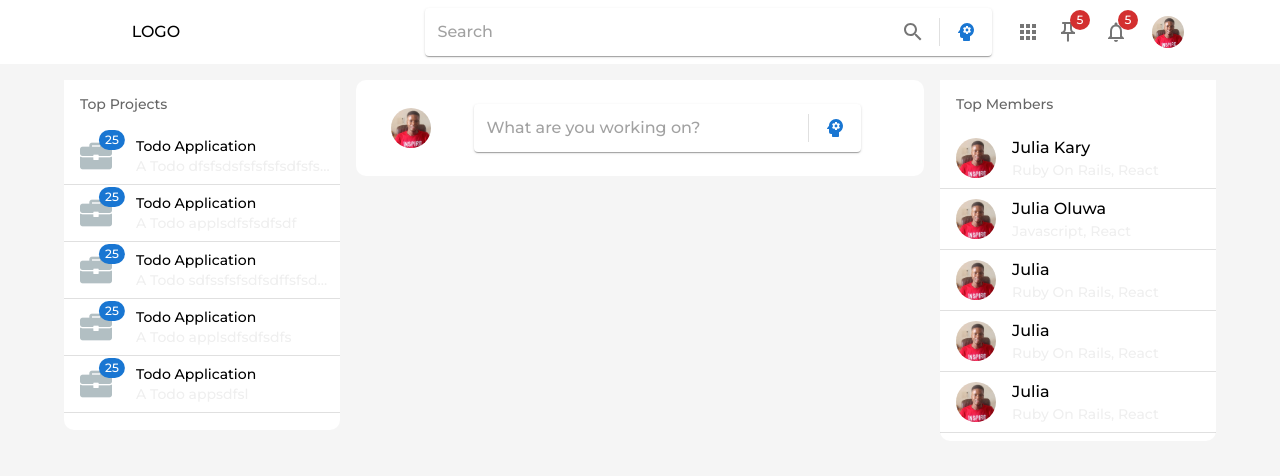
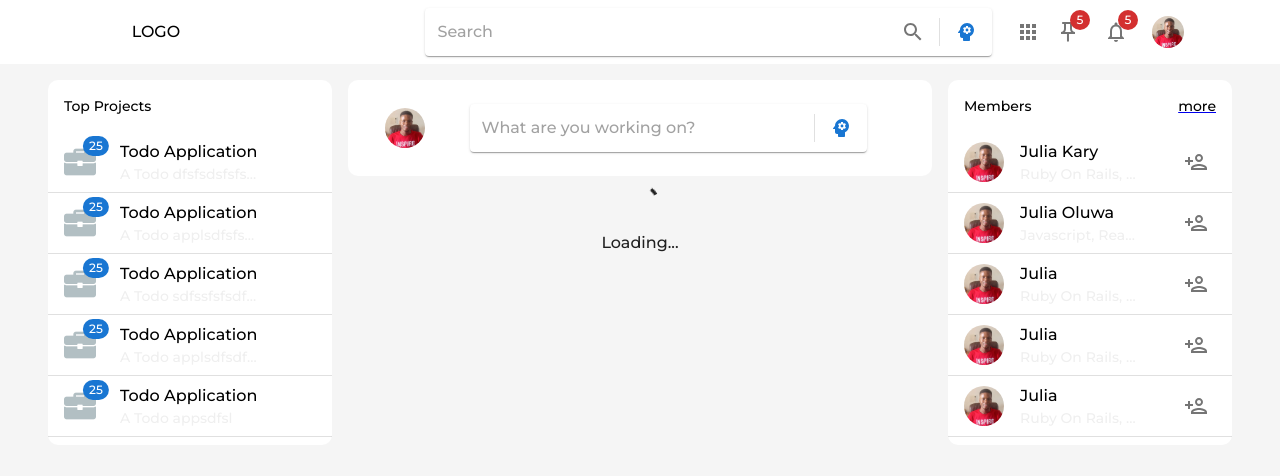
Before and after one commit to johnnonsoBetter/xplusportfolio, a React (Create React App) app: page /xpo in a window 1280 px wide. Shown: the top 476 px of the page. Built offline with nearby package versions, Linux system fonts and the light colour scheme.

Commit message:
created the activity feed loader component

```diff
--- a/src/components/home/Home.js
+++ b/src/components/home/Home.js
@@ -23,7 +23,7 @@ export default function HideAppBar(props) {
       <CssBaseline />
         <MyAppbar />
         <Toolbar />
-        <Container>
+        <Container sx={{pr: {xs: "4px", sm: 1}, pl: {xs: "4px", sm: 1}}}>
         <Box sx={{ my: 2 }}>
           <Switch >
 
--- a/src/components/home/MyAppbar.js
+++ b/src/components/home/MyAppbar.js
@@ -67,7 +67,7 @@ export default function MyAppbar(props) {
 
     return (
         <>
-        <Box sx={{display: {xs: 'none', sm: 'block'}}} >
+        <Box  >
             <ElevationScroll  {...props}>
                 <AppBar sx={{backgroundColor: "white"}} >
                     <Container  >
@@ -79,7 +79,7 @@ export default function MyAppbar(props) {
             </ElevationScroll>
         </Box>
 
-        <Box sx={{display: {xs: 'block', sm: 'none'}}} >
+        {/* <Box sx={{display: {xs: 'block', sm: 'none'}}} >
             <HideOnScroll  {...props}>
                 <AppBar sx={{backgroundColor: "white"}} >
                     <Container  >
@@ -89,7 +89,7 @@ export default function MyAppbar(props) {
                     </Container>
                 </AppBar>
             </HideOnScroll>
-        </Box>
+        </Box> */}
 
 
         </>
--- a/src/components/home/feeds/Feed.js
+++ b/src/components/home/feeds/Feed.js
@@ -13,17 +13,17 @@ export default function Feed() {
                 <Grid item sx={{display: {xs: "none", sm: "none", md: "none", lg: "block"}}}  lg={3} >
                 <TopProjects />
                 </Grid>
-                <Grid item xs={12} sm={8} md={8} lg={6} >
+                <Grid item xs={12} sm={12} md={8} lg={6} >
                     <ActivityContainer />
                 </Grid>
-                <Grid item sm={4} sx={{display: {xs: "none", sm: "block", md: "block"}}} md={4} lg={3} >
+                <Grid item sm={4} sx={{display: {xs: "none", sm: "none", md: "block"}}} md={4} lg={3} >
 
                     <TopMembers />
                 </Grid>
                 <Grid item xs={12} sm={8} md={8} lg={6} >
 
                 </Grid>
-                <Grid  item sm={4} sx={{display: {xs: "none", sm: "block", md: "block", lg: "none"}}} md={4} lg={3} >
+                <Grid  item sm={4} sx={{display: {xs: "none", sm: "none", md: "block", lg: "none"}}} md={4} lg={3} >
 
                 <TopProjects />
                 </Grid>
--- a/src/components/home/feeds/activities/ActivityContainer.js
+++ b/src/components/home/feeds/activities/ActivityContainer.js
@@ -1,14 +1,10 @@
-import { Avatar, Box, Paper, Skeleton, Stack, Typography } from '@mui/material'
+import {  Box } from '@mui/material'
 import React from 'react'
 
-import InputBase from '@mui/material/InputBase';
-import Divider from '@mui/material/Divider';
-import IconButton from '@mui/material/IconButton';
-
-import {  PsychologyRounded,  } from '@mui/icons-material';
 import { Switch, Route } from 'react-router-dom';
 import { useRouteMatch } from 'react-router-dom';
 import { Redirect } from 'react-router-dom';
+import ActivityPage from './ActivityPage';
 
 export default function ActivityContainer() {
 
@@ -19,85 +15,11 @@ export default function ActivityContainer() {
         <Box width="100%">
 
             <Switch >
-                <Route path={path + "/projects/:slug"} render={() => <p> project</p>} />
-                <Route  path={path + "/members"} render={() => <p> members</p>} />
-                <Route exact path={path}  render={() => <MyMiniInfo /> } />
+                <Route path={`${path}/projects/:slug`} render={() => <p> project</p>} />
+                <Route  path={`${path}/members`} render={() => <p> members</p>} />
+                <Route exact path={path}  render={() => <ActivityPage /> } />
                 <Redirect to="/404"  />
             </Switch>
         </Box>
     )
 }
-
-
-function MyMiniInfo() {
-
-const AnticipationCreator = ()=> {
-  return (
-    <Paper
-      component="form"
-      sx={{ p: '2px 4px', display: "flex", alignItems: 'center', width: "100%" }}
-    >
-
-      <InputBase
-        sx={{ ml: 1, flex: 1, width: "100%"}}
-        fullWidth
-
-        placeholder="What are you working on? "
-        inputProps={{ 'aria-label': 'What are you working on?' }}
-      />
-
-      <Divider sx={{ height: 28, m: 0.5 }} orientation="vertical" />
-      <IconButton color="primary" sx={{ p: '10px' }} aria-label="directions">
-        <PsychologyRounded />
-      </IconButton>
-
-    </Paper>
-  );
-}
-
-
-
-
-
-
-
-    return (
-        <Box>
-            <Paper elevation="none" sx={{minHeight: 10, width: "100%", borderRadius: "10px"}} >
-                <Box display="flex" p={1} width="100%" alignItems="center" justifyContent="flex-start" >
-                    <Box width="20%" height="100%" display="flex" justifyContent="center" >
-                        <Avatar src="/images/pics.jpg" alt="pics" width={50} height={50} sx={{mr: 2}}/>
-                    </Box>
-
-                    <Stack width="70%" sx={{my: 2}}   >
-                        <AnticipationCreator />
-
-                    </Stack>
-
-
-                </Box>
-
-            </Paper>
-        </Box>
-    )
-}
-
-
-function MyMiniInfoLoader() {
-
-    return (
-        <Box>
-            <Paper elevation="none" sx={{minHeight: 300, borderRadius: "10px"}} >
-                <Box display="flex" width="100%" alignItems="center" >
-                    <Skeleton variant="circular" width={50} height={50} sx={{mr: 2}}/>
-                    <Stack width="70%" >
-                        <Skeleton variant="text" type="text" width="40%"  />
-                        <Skeleton variant="text" type="text" width="66%"  />
-
-
-                    </Stack>
-                </Box>
-            </Paper>
-        </Box>
-    )
-}
--- /dev/null
+++ b/src/components/home/feeds/activities/ActivityLoader.js
@@ -0,0 +1,16 @@
+import { Box, CircularProgress, LinearProgress, Paper, Typography } from '@mui/material'
+import React from 'react'
+
+
+export default function ActivityLoader() {
+
+
+    return (
+
+       <Box my={1} >
+
+           <CircularProgress  color="inherit"  />
+           <Typography> Loading...</Typography>
+       </Box>
+    )
+}
--- /dev/null
+++ b/src/components/home/feeds/activities/ActivityPage.js
@@ -0,0 +1,83 @@
+import { PsychologyRounded } from '@mui/icons-material';
+import { Avatar, Box, Divider, IconButton, InputBase, Paper, Skeleton, Stack } from '@mui/material'
+import React from 'react'
+import ActivityLoader from './ActivityLoader';
+
+
+const AnticipationCreator = ()=> {
+    return (
+      <Paper
+        component="form"
+        sx={{ p: '2px 4px', display: "flex", alignItems: 'center', width: "100%" }}
+      >
+
+        <InputBase
+          sx={{ ml: 1, flex: 1, width: "100%"}}
+          fullWidth
+
+          placeholder="What are you working on? "
+          inputProps={{ 'aria-label': 'What are you working on?' }}
+        />
+
+        <Divider sx={{ height: 28, m: 0.5 }} orientation="vertical" />
+        <IconButton color="primary" sx={{ p: '10px' }} aria-label="directions">
+          <PsychologyRounded />
+        </IconButton>
+
+      </Paper>
+    );
+  }
+
+function MyMiniInfo() {
+
+        return (
+            <Box>
+                <Paper elevation={0} sx={{minHeight: 10, width: "100%", borderRadius: "10px"}} >
+                    <Box display="flex" p={1} width="100%" alignItems="center" justifyContent="flex-start" >
+                        <Box width="20%" height="100%" display="flex" justifyContent="center" >
+                            <Avatar src="/images/pics.jpg" alt="pics" width={50} height={50} sx={{mr: 2}}/>
+                        </Box>
+
+                        <Stack width="70%" sx={{my: 2}}   >
+                            <AnticipationCreator />
+
+                        </Stack>
+
+
+                    </Box>
+
+                </Paper>
+            </Box>
+        )
+    }
+
+
+    function MyMiniInfoLoader() {
+
+        return (
+            <Box>
+                <Paper elevation="none" sx={{minHeight: 300, borderRadius: "10px"}} >
+                    <Box display="flex" width="100%" alignItems="center" >
+                        <Skeleton variant="circular" width={50} height={50} sx={{mr: 2}}/>
+                        <Stack width="70%" >
+                            <Skeleton variant="text" type="text" width="40%"  />
+                            <Skeleton variant="text" type="text" width="66%"  />
+
+
+                        </Stack>
+                    </Box>
+                </Paper>
+            </Box>
+        )
+    }
+
+
+export default function ActivityPage() {
+
+    return (
+        <Box elevation={0} sx={{width: "100%"}}>
+            <MyMiniInfo />
+            <ActivityLoader />
+        </Box>
+    )
+}
--- a/src/components/home/feeds/top_members/TopMembers.js
+++ b/src/components/home/feeds/top_members/TopMembers.js
@@ -1,5 +1,7 @@
-import { Avatar, Box, List, ListItem, ListItemIcon, ListSubheader, Menu, MenuItem, Paper, Stack, Typography } from '@mui/material'
+import { PersonAddOutlined } from '@mui/icons-material'
+import { Avatar, Box, IconButton, List, ListItem, ListItemIcon, ListSubheader, Menu, MenuItem, Paper, Stack, Typography } from '@mui/material'
 import React, { useState } from 'react'
+import { useRouteMatch } from 'react-router-dom'
 import { Link } from 'react-router-dom'
 import TopMembersLoader from './TopMembersLoader'
 
@@ -11,23 +13,39 @@ function Members({members}) {
             {
                 members.map(member => (
                     <ListItem  key={member.id} divider>
-                        <Link to="/xpo" style={{textDecoration: "none", width: "100%"}} >
 
 
-                            <Box display="flex" width="100%" alignItems="center" >
+                            <Box display="flex" width="100%" alignItems="center" justifyContent="space-between" >
+                                <Link to="/xpo"  style={{textDecoration: "none", display: "flex", alignItems: "center"}} width="100%" alignItems="center" >
 
-                                <ListItemIcon>
+                                <ListItemIcon >
 
                                     <Avatar src="/images/pics.jpg" alt="pics" />
                                 </ListItemIcon>
-                                <Stack width="80%" >
-                                    <Typography sx={{textTransform: "capitalize"}} color="ButtonText" variant="body1"> {member.name}</Typography>
-                                    <Typography sx={{textTransform: "capitalize"}} variant="body2" color="ButtonShadow" noWrap={true}> {member.about}</Typography>
+                                <Stack  >
+
+                                    <Box maxWidth={120} >
+                                    <Typography sx={{textTransform: "capitalize"}} color="ButtonText" variant="body1" noWrap={true}> {member.name}</Typography>
+
+                                    </Box>
+                                    <Box maxWidth={120} >
+                                        <Typography sx={{textTransform: "capitalize"}} variant="body2" color="ButtonShadow" noWrap={true}> {member.about}</Typography>
+
+                                    </Box>
 
 
                                 </Stack>
+                                </Link>
+                                <Box flexGrow={1} ml={1} display="flex" justifyContent="flex-end"  >
+                                    <IconButton  >
+                                        <PersonAddOutlined />
+                                    </IconButton>
+
+                                </Box>
+
+
                             </Box>
-                        </Link>
+
 
                     </ListItem>
                 ))
@@ -44,18 +62,27 @@ export default function TopMembers() {
 
     const [members, setMembers] = useState([
         {id: 33, name: "julia kary", about: "Ruby on rails, React"},
-        {id: 35, name: "julia oluwa", about: "Javascript, React"},
-        {id: 13, name: "julia", about: "Ruby on rails, React"},
+        {id: 35, name: "julia oluwa", about: "Javascript, React hoemaker is going to add some littiel     ssdfsfsfsdfsdf"},
+        {id: 13, name: "julia", about: "Ruby on rails, React, python"},
         {id: 73, name: "julia", about: "Ruby on rails, React"},
         {id: 883, name: "julia", about: "Ruby on rails, React"},
 
     ])
+    const {path} = useRouteMatch()
 
 
     return (
 
             <List sx={{ width: '100%', maxWidth: 360, minHeight: 350, bgcolor: 'background.paper', borderRadius: "10px" }} component="nav"
-                subheader={<ListSubheader  component="div" sx={{textAlign: "left"}} > Top Members </ListSubheader>}  >
+                subheader={<ListSubheader  component={
+                    () => (
+                    <Box p={2} display="flex" justifyContent="space-between">
+
+                        <Typography color="ButtonText" variant="body2" sx={{textAlign: "left"}}> Members</Typography>
+                        <Link   to={`${path}/members`}> <Typography color="InfoText" variant="body2" sx={{textAlign: "left"}}> more</Typography></Link>
+                    </Box> )
+
+                } sx={{textAlign: "left"}} >  </ListSubheader>}  >
                 <Members members={members} />
             </List>
 
--- a/src/components/home/feeds/top_project/TopProjects.js
+++ b/src/components/home/feeds/top_project/TopProjects.js
@@ -1,18 +1,20 @@
 import { Avatar, Badge, Box, List, ListItem, ListItemButton, ListItemIcon, ListSubheader, Menu, MenuItem, Paper, Stack, Typography } from '@mui/material'
 import { deepOrange } from '@mui/material/colors'
 import React, { useState } from 'react'
+import { useRouteMatch } from 'react-router-dom'
 import { Link } from 'react-router-dom'
 
 
 function Projects({projects}) {
+
+    const {path} = useRouteMatch()
 
     return (
         <>
             {
                 projects.map(project => (
                     <ListItem key={project.id} divider>
-                        <Link to="/xpo" style={{textDecoration: "none", width: "100%"}} >
-
+                        <Link to={`${path}/projects/${project.id}`} style={{textDecoration: "none", width: "100%"}} >
 
                             <Box display="flex" width="100%" alignItems="center" >
 
@@ -22,10 +24,15 @@ function Projects({projects}) {
                                         <img width="32"  src="/images/portfolio.png" alt="portfolio" />
                                     </Badge>
                                 </ListItemIcon>
-                                <Stack width="80%" >
-                                    <Typography sx={{textTransform: "capitalize"}} color="ButtonText" variant="body2"> {project.title}</Typography>
+                                <Stack  >
+
+
+                                    <Box maxWidth={140} >
+                                        <Typography sx={{textTransform: "capitalize"}} color="ButtonText" variant="body1"> {project.title}</Typography>
+                                    </Box>
+                                    <Box maxWidth={140} >
                                     <Typography  variant="body2" color="ButtonShadow" noWrap={true}> {project.desc}</Typography>
-
+                                    </Box>
 
                                 </Stack>
                             </Box>
@@ -53,7 +60,15 @@ export default function TopProjects() {
     return (
 
             <List sx={{ width: '100%', maxWidth: 360, minHeight: 350, bgcolor: 'background.paper', borderRadius: "10px" }} component="nav"
-                subheader={<ListSubheader  component="div" sx={{textAlign: "left"}} > Top Projects </ListSubheader>}  >
+                subheader={<ListSubheader  component={
+                    () => (
+                    <Box p={2} >
+                         <Typography color="ButtonText" variant="body2" sx={{textAlign: "left"}}> Top Projects</Typography>
+                    </Box> )
+
+                }
+
+               >  </ListSubheader>}  >
                  <Projects projects={projects} />
             </List>
 
```
Also changed, not shown: src/components/home/feeds/activities/ProjectActivity.js (added, +13 -0 lines), src/components/home/feeds/activities/ActivityList.js (added).
